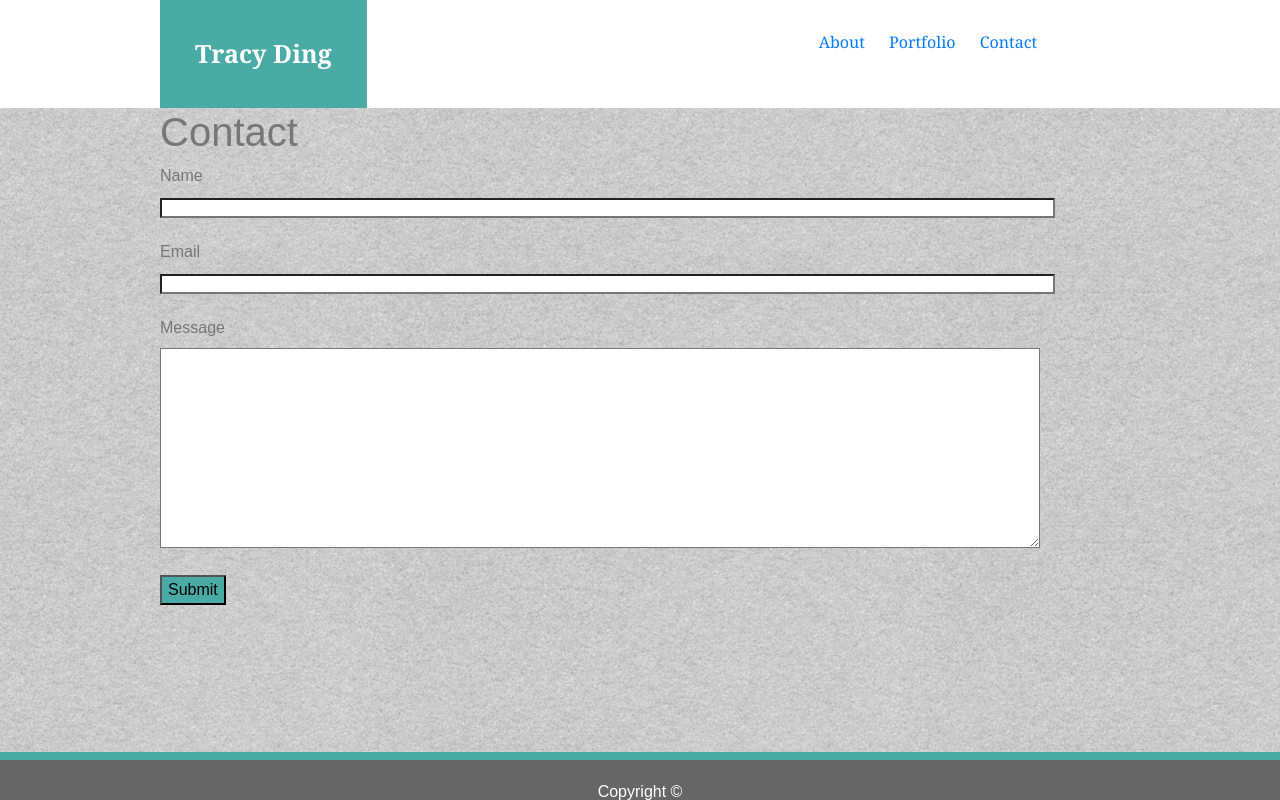
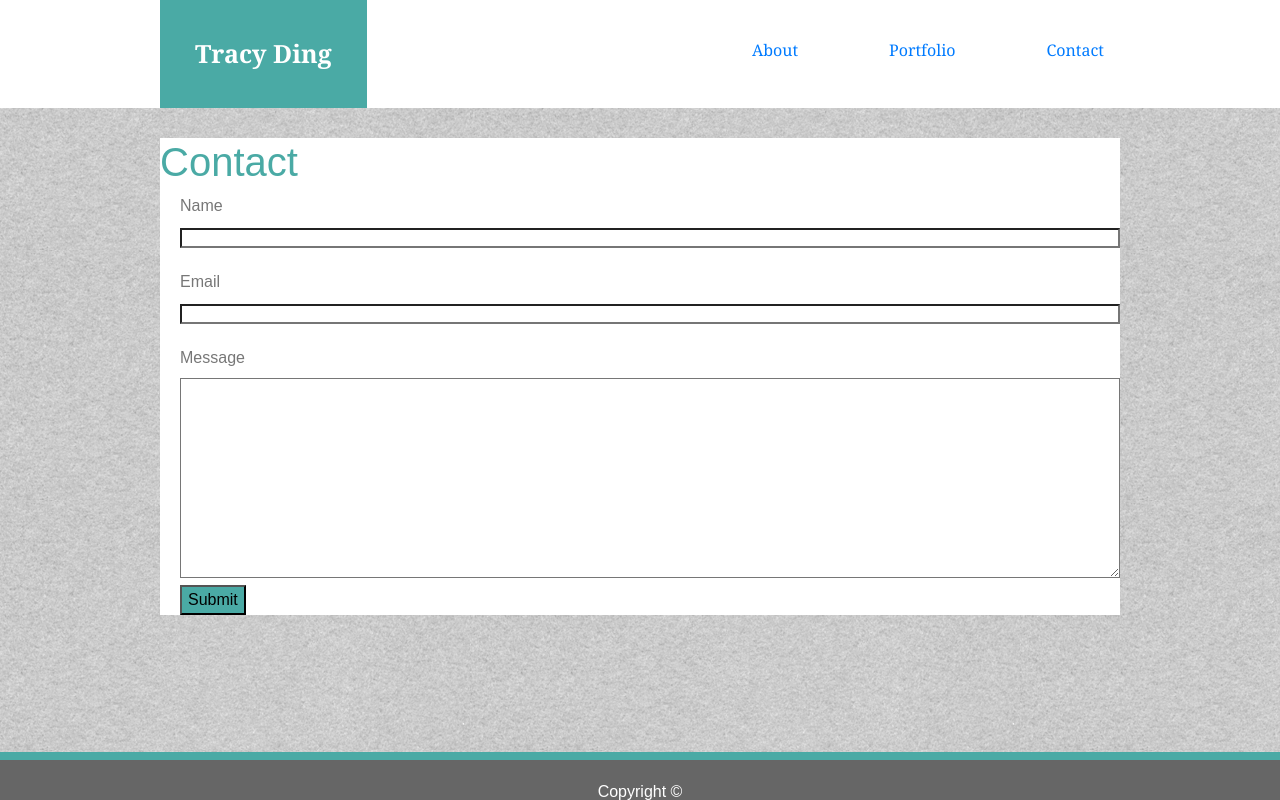
Before and after one commit to TracyDing7/bootstrap-Portfolio, a plain HTML site: page contact.html in a window 1280 px wide. Drawn offline with nearby package versions, Linux system fonts and the light colour scheme.

Commit message:
some change...

```diff
--- a/assets/css/style.css
+++ b/assets/css/style.css
@@ -55,70 +55,71 @@ header {
      padding-right: 30px;
      padding-bottom: 30px;
  }
-
-#about {
+ #bodyContent {
+    width: 960px;
+    margin: 0 auto;
+}
+#mainContent {
 
     /*padding: 30px 30px 20px 30px;*/
     margin-top: 30px;
     width: 960px;
-   margin:0 auto;
+   margin:30px auto 0;
    background: none;
+   background-color:white;
+}
+#mainContent h1 {
+    color: #4aaaa5;
 }
 
-#contact {
-
-   /* padding: 30px 30px 20px 30px;*/
-    margin-top: 30px;
-    width: 960px;
-    margin:0 auto;
-}
 #contact-header{
      background-color: #4aaaa5;
 }
-#email {
+.contact-name {
+    margin-left :20px;
+}
+.email {
 
     margin-top: 20px;
-
+    margin-left: 20px;
   }
 
-#message {
+.message {
     margin-top: 20px;
-    margin-bottom: 20px;
+    margin-left:20px;
 }
 .mytext {
     background-color: white;
+    margin-left:20px;
 }
 .mymsg {
     background-color: white;
+    margin-left:20px;
 }
 input {
 
     margin  : 0;
-    width   : 895px;
+   /* width   : 895px;*/
     height: 20px;
-
+    width: calc(100% - 20px);
   }
 
   textarea {
 
      padding : 0 10px;
      margin  : 0;
-     width   : 880px;
+     /*width   : 880px;*/
      height: 200px;
      background-color: white;
+     width: calc(100% - 20px);
    }
    button {
        text-align:center;
        background-color: #4aaaa5;
+       margin-left:20px;
    }
 
-   #portfolio {
 
-   /* padding: 30px 30px 20px 30px;*/
-    margin-top: 30px;
-    width: 960px;
-    margin: 0 auto;
-   }
 
 .photo-size {
 
@@ -163,3 +164,28 @@ footer {
     bottom: 0;
     width: 100%;
    }
+
+  .nav-link {
+      margin:0;
+      padding:0;
+  }
+  .navbar{
+      margin-top:30px;
+  }
+  .nav-item {
+      margin:0;
+      padding:0;
+  }
+  #about h1 {
+      color: #4aaaa5;
+      margin-top:30px;
+  }
+  #portfolio h1 {
+      color:#4aaaa5;
+      margin-top:30px;
+
+  }
+  #contact h1 {
+      color:#4aaaa5;
+      margin-top:30px;
+  }
--- a/contact.html
+++ b/contact.html
@@ -22,48 +22,65 @@
 
                 <div id="name">Tracy Ding</div>
 
-                <nav>
-                    <a   href="index.html" >About</a>
-                    <a   href="portfolio.html" >Portfolio</a>
-                    <a   href="contact.html">Contact</a>
-                </nav>
+                <nav class="navbar ">
+                  <a  class="nav-link"  href="index.html">About</a>
+                  <a  class="nav-link" href="portfolio.html">Portfolio</a>
+                  <a  class="nav-link"  href="contact.html">Contact</a>
+              </nav>
+
 
             </div>
 
         </header>
 
 
-        <section id="contact">
+        <div id="bodyContent">
+          <section id="mainContent">
 
             <h1>Contact</h1>
 
             <form>
-
-                <div id="contact-name">
+                <div class="row">
+                <div class="col-12 contact-name">
                   <label for="name-contact">Name</label>
-                  <br>
+                </div>
+              </div>
+              <div class="row">
+                 <div class="col-12">
                   <input type="text" id="name-contact" name="user_name" class="mytext">
                 </div>
+              </div>
 
-                <div id="email">
+              <div class="row">
+                <div class="col-12 email">
                   <label for="mail">Email</label>
-                  <br>
+                </div>
+              </div>
+              <div class="row">
+                  <div class="col-12">
                   <input type="email" id="mail" name="user_email" class="mytext">
                 </div>
+              </div>
 
-                <div id="message">
+              <div class="row">
+                <div class="col-12 message">
                   <label for="msg">Message</label>
-                  <br>
+                </div>
+              </div>
+              <div class="row">
+                <div class="col-12">
                   <textarea id="msg" name="user_message" class="mymsg"></textarea>
                 </div>
-
-                <div class="button">
+              </div>
+                <div class="row">
+                <div class="col-12 button">
                   <button type="submit">Submit</button>
                 </div>
+              </div>
               </form>
 
         </section>
-
+    </div>
         <footer>
             Copyright &#169;
         </footer>
```
Also changed, not shown: index.html (+21 -6 lines), portfolio.html (+16 -12 lines).
